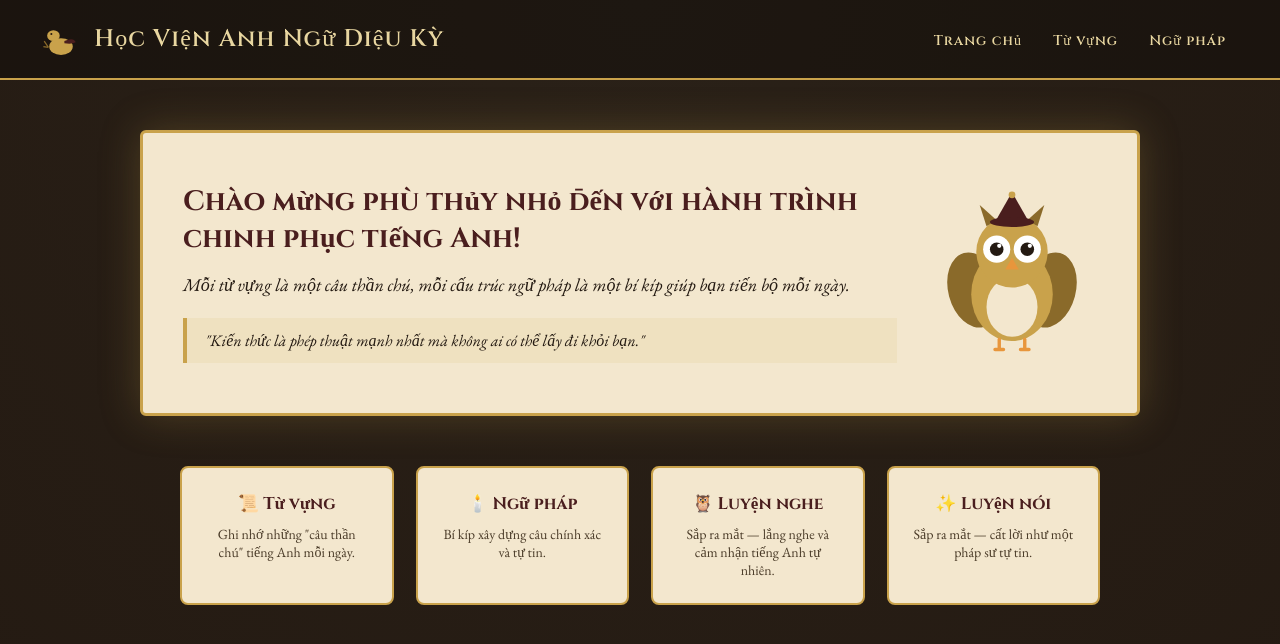
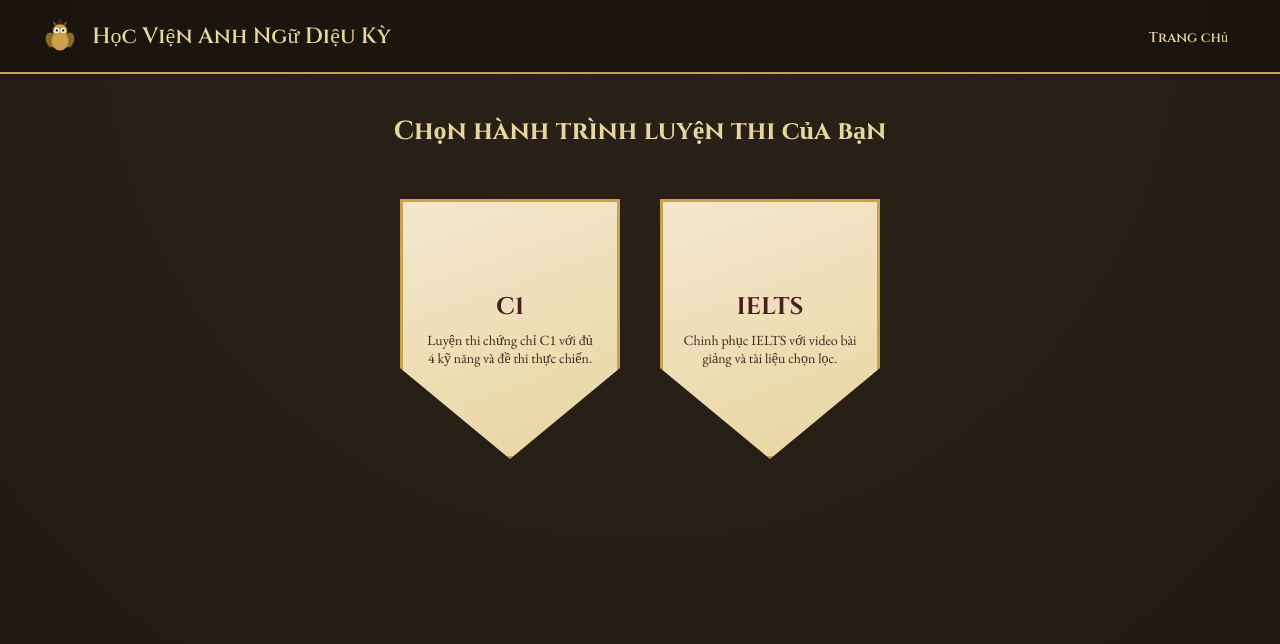
Before and after one commit to bi266199999-arch/english-learning-website, a plain HTML site: page index.html in a window 1280 px wide. Drawn offline with nearby package versions, Linux system fonts and the light colour scheme.

Commit message:
Update index.html

```diff
--- a/index.html
+++ b/index.html
@@ -4,187 +4,46 @@
 <meta charset="UTF-8">
 <meta name="viewport" content="width=device-width, initial-scale=1.0">
 <title>Học Viện Anh Ngữ Diệu Kỳ</title>
-<style>
-  @import url('https://fonts.googleapis.com/css2?family=Cinzel:wght@600;700&family=EB+Garamond:ital@0;1&display=swap');
-
-  :root {
-    --gold: #C9A24B;
-    --gold-light: #E8D6A0;
-    --parchment: #F3E7CE;
-    --dark: #241A12;
-    --maroon: #4A1E1E;
-    --forest: #1F3A2E;
-  }
-  * { box-sizing: border-box; margin: 0; padding: 0; }
-  body {
-    font-family: 'EB Garamond', serif;
-    background: radial-gradient(circle at top, #2A2118, var(--dark));
-    color: var(--parchment);
-    min-height: 100vh;
-  }
-  header {
-    display: flex;
-    align-items: center;
-    justify-content: space-between;
-    padding: 18px 40px;
-    border-bottom: 2px solid var(--gold);
-    background: rgba(0,0,0,0.3);
-    flex-wrap: wrap;
-  }
-  .logo { display: flex; align-items: center; gap: 12px; }
-  .logo span {
-    font-family: 'Cinzel', serif;
-    font-size: 24px;
-    color: var(--gold-light);
-    letter-spacing: 1px;
-  }
-  nav a {
-    color: var(--gold-light);
-    text-decoration: none;
-    margin: 0 14px;
-    font-family: 'Cinzel', serif;
-    font-size: 14px;
-    letter-spacing: 1px;
-    transition: color 0.2s;
-  }
-  nav a:hover { color: #fff; }
-
-  .hero {
-    max-width: 1000px;
-    margin: 50px auto;
-    padding: 50px 40px;
-    background: var(--parchment);
-    color: var(--dark);
-    border-radius: 6px;
-    border: 3px solid var(--gold);
-    box-shadow: 0 0 40px rgba(201,162,75,0.25);
-    display: flex;
-    align-items: center;
-    gap: 30px;
-    flex-wrap: wrap;
-  }
-  .hero-text { flex: 1; min-width: 260px; }
-  .hero-text h1 {
-    font-family: 'Cinzel', serif;
-    font-size: 28px;
-    color: var(--maroon);
-    margin-bottom: 14px;
-  }
-  .hero-text p {
-    font-size: 18px;
-    font-style: italic;
-    line-height: 1.6;
-  }
-  .scroll {
-    margin-top: 18px;
-    padding: 12px 18px;
-    border-left: 4px solid var(--gold);
-    background: rgba(201,162,75,0.1);
-    font-style: italic;
-  }
-
-  .cards {
-    max-width: 1000px;
-    margin: 0 auto 60px;
-    padding: 0 40px;
-    display: grid;
-    grid-template-columns: repeat(auto-fit, minmax(210px, 1fr));
-    gap: 22px;
-  }
-  .card {
-    background: var(--parchment);
-    color: var(--dark);
-    border: 2px solid var(--gold);
-    border-radius: 8px;
-    padding: 24px;
-    text-align: center;
-    transition: transform 0.2s;
-  }
-  .card:hover { transform: translateY(-4px); }
-  .card h3 {
-    font-family: 'Cinzel', serif;
-    color: var(--maroon);
-    margin-bottom: 10px;
-    font-size: 17px;
-  }
-  .card p { font-size: 14px; color: #4A3B28; }
-</style>
+<link rel="stylesheet" href="style.css">
 </head>
 <body>
 
 <header>
   <div class="logo">
-    <svg width="42" height="42" viewBox="0 0 100 100">
-      <ellipse cx="50" cy="68" rx="28" ry="20" fill="#C9A24B"/>
-      <ellipse cx="32" cy="42" rx="15" ry="13" fill="#C9A24B"/>
-      <circle cx="27" cy="38" r="2.5" fill="#241A12"/>
-      <path d="M58 55 Q80 45 85 58 Q75 63 58 60 Z" fill="#4A1E1E"/>
-      <path d="M20 70 L10 55 M20 70 L8 68" stroke="#8A6A2A" stroke-width="3" fill="none"/>
+    <svg width="40" height="40" viewBox="0 0 200 200">
+      <ellipse cx="55" cy="120" rx="26" ry="38" fill="#8A6A2A" transform="rotate(-15 55 120)"/>
+      <ellipse cx="145" cy="120" rx="26" ry="38" fill="#8A6A2A" transform="rotate(15 145 120)"/>
+      <ellipse cx="100" cy="125" rx="42" ry="48" fill="#C9A24B"/>
+      <circle cx="100" cy="75" r="36" fill="#C9A24B"/>
+      <path d="M72 48 L65 26 L82 40 Z" fill="#8A6A2A"/>
+      <path d="M128 48 L135 26 L118 40 Z" fill="#8A6A2A"/>
+      <circle cx="84" cy="72" r="13" fill="#fff"/>
+      <circle cx="116" cy="72" r="13" fill="#fff"/>
+      <circle cx="84" cy="72" r="6" fill="#241A12"/>
+      <circle cx="116" cy="72" r="6" fill="#241A12"/>
+      <path d="M100 80 L94 92 L106 92 Z" fill="#E8963C"/>
+      <path d="M82 42 L100 10 L118 42 Z" fill="#4A1E1E"/>
     </svg>
     <span>Học Viện Anh Ngữ Diệu Kỳ</span>
   </div>
   <nav>
     <a href="index.html">Trang chủ</a>
-    <a href="vocabulary.html">Từ vựng</a>
-    <a href="grammar.html">Ngữ pháp</a>
   </nav>
 </header>
 
-<section class="hero">
-  <div class="hero-text">
-    <h1>Chào mừng phù thủy nhỏ đến với hành trình chinh phục tiếng Anh!</h1>
-    <p>Mỗi từ vựng là một câu thần chú, mỗi cấu trúc ngữ pháp là một bí kíp giúp bạn tiến bộ mỗi ngày.</p>
-    <div class="scroll">"Kiến thức là phép thuật mạnh nhất mà không ai có thể lấy đi khỏi bạn."</div>
+<div class="container">
+  <h1 class="page-title">Chọn hành trình luyện thi của bạn</h1>
+  <div class="shield-wrap">
+    <a href="c1.html" class="shield">
+      <h2>C1</h2>
+      <p>Luyện thi chứng chỉ C1 với đủ 4 kỹ năng và đề thi thực chiến.</p>
+    </a>
+    <a href="ielts.html" class="shield">
+      <h2>IELTS</h2>
+      <p>Chinh phục IELTS với video bài giảng và tài liệu chọn lọc.</p>
+    </a>
   </div>
-  <svg width="170" height="170" viewBox="0 0 200 200">
-    <!-- Cánh sau -->
-    <ellipse cx="55" cy="120" rx="30" ry="45" fill="#8A6A2A" transform="rotate(-15 55 120)"/>
-    <ellipse cx="145" cy="120" rx="30" ry="45" fill="#8A6A2A" transform="rotate(15 145 120)"/>
-    <!-- Thân -->
-    <ellipse cx="100" cy="125" rx="48" ry="55" fill="#C9A24B"/>
-    <ellipse cx="100" cy="140" rx="30" ry="35" fill="#F3E7CE"/>
-    <!-- Đầu -->
-    <circle cx="100" cy="75" r="42" fill="#C9A24B"/>
-    <!-- Tai lông -->
-    <path d="M70 45 L62 20 L82 38 Z" fill="#8A6A2A"/>
-    <path d="M130 45 L138 20 L118 38 Z" fill="#8A6A2A"/>
-    <!-- Mắt -->
-    <circle cx="82" cy="72" r="16" fill="#fff"/>
-    <circle cx="118" cy="72" r="16" fill="#fff"/>
-    <circle cx="82" cy="72" r="8" fill="#241A12"/>
-    <circle cx="118" cy="72" r="8" fill="#241A12"/>
-    <circle cx="85" cy="68" r="2.5" fill="#fff"/>
-    <circle cx="121" cy="68" r="2.5" fill="#fff"/>
-    <!-- Mỏ -->
-    <path d="M100 82 L92 96 L108 96 Z" fill="#E8963C"/>
-    <!-- Chân -->
-    <path d="M85 178 L85 190 M80 190 L90 190" stroke="#E8963C" stroke-width="4" stroke-linecap="round"/>
-    <path d="M115 178 L115 190 M110 190 L120 190" stroke="#E8963C" stroke-width="4" stroke-linecap="round"/>
-    <!-- Mũ phù thủy nhỏ -->
-    <path d="M80 40 L100 5 L120 40 Z" fill="#4A1E1E"/>
-    <ellipse cx="100" cy="40" rx="26" ry="6" fill="#4A1E1E"/>
-    <circle cx="100" cy="8" r="4" fill="#C9A24B"/>
-  </svg>
-</section>
-
-<section class="cards">
-  <div class="card">
-    <h3>📜 Từ vựng</h3>
-    <p>Ghi nhớ những "câu thần chú" tiếng Anh mỗi ngày.</p>
-  </div>
-  <div class="card">
-    <h3>🕯️ Ngữ pháp</h3>
-    <p>Bí kíp xây dựng câu chính xác và tự tin.</p>
-  </div>
-  <div class="card">
-    <h3>🦉 Luyện nghe</h3>
-    <p>Sắp ra mắt — lắng nghe và cảm nhận tiếng Anh tự nhiên.</p>
-  </div>
-  <div class="card">
-    <h3>✨ Luyện nói</h3>
-    <p>Sắp ra mắt — cất lời như một pháp sư tự tin.</p>
-  </div>
-</section>
+</div>
 
 </body>
 </html>
```
